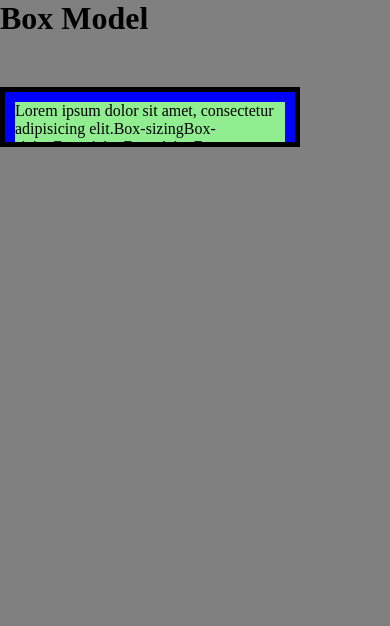
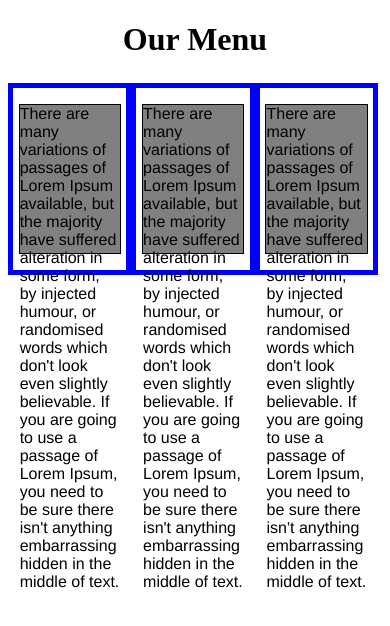
Before and after one commit to dcortazar/coursera-test, a plain HTML site: page module2-solution/index.html in a window 390 px wide. Drawn offline with Linux system fonts and the light colour scheme.

Commit message:
3 columnas

```diff
--- a/module2-solution/index.html
+++ b/module2-solution/index.html
@@ -2,47 +2,96 @@
 <html>
 <head>
 <meta charset="utf-8">
-<title>The Box Model</title>
+<meta name="viewport" content="width=device-width, initial-scale=1">
+<title>Responsive Layout</title>
 <style>
+
+/********** Base styles **********/
 * {
-	  box-sizing: border-box;
-	  margin: 0px;
-	  padding: 0px;
+  box-sizing: border-box;
+}
+h1 {
+  margin-bottom: 25px;
 }
 
-body {
-  margin: 0;
-  padding: 0;
-  background-color: gray;
+p {
+  border: 1px solid black;
+  background-color: grey;
+  width: 90%;
+  height: 150px;
+  margin-right: auto;
+  margin-left: auto;
+  font-family: Helvetica;
+  color: black;
 }
 
-#box {
-  background-color: blue;
-  padding: 10px;
-  border: 5px solid black;
-  width: 300px;
-  height: 60px;
-  margin-top: 50px;
-  overflow: auto;
-}
-#content {
-  background-color: #90EE90; /*green*/
+/* Simple Responsive Framework. */
+.row {
+  width: 100%;
 }
 
-h1 {
-  margin-bottom: 30px;
+/********** Large devices Desktop **********/
+@media (min-width: 992px) {
+  .col-lg-1, .col-lg-2, .col-lg-3 {
+    float: left;
+    border: 5px solid red;
+  }
+  .col-lg-1 {
+    width: 33.33%;
+  }
+  .col-lg-2 {
+    width: 33.33%;
+  }
+  .col-lg-3 {
+    width: 33.33%;
+  }
+}
+
+/********** Tablet devices **********/
+@media (min-width: 768px) and (max-width: 991px) {
+  .col-md-1, .col-md-2, .col-md-3 {
+    float: center;
+    border: 5px solid green;
+  }
+  .col-md-1 {
+    width: 50%;
+  }
+  .col-md-2 {
+    width: 25%;
+  }
+  .col-md-3 {
+    width: 25%;
+  }
+  }
+
+/********** Mobile devices **********/
+@media (max-width: 767px) {
+  .col-sm-1, .col-sm-2, .col-sm-3 {
+    float: left;
+    border: 5px solid blue;
+  }
+  .col-sm-1 {
+    width: 33%;
+  }
+  .col-sm-2 {
+    width: 33%;
+  }
+  .col-sm-3 {
+
+    width: 33%;
+  }
 }
 
 </style>
 </head>
 <body>
+<center><h1>Our Menu</h1></center>
 
-<h1>Box Model</h1>
-
-<div id="box">
-  <div id="content">Lorem ipsum dolor sit amet, consectetur adipisicing elit.Box-sizingBox-sizingBox-sizingBox-sizingBox-sizingBox-sizingBox-sizingBox-sizing </div>
+<div class="row">
+  <div class="col-lg-1 col-md-1 col-sm-1"><p>There are many variations of passages of Lorem Ipsum available, but the majority have suffered alteration in some form, by injected humour, or randomised words which don't look even slightly believable. If you are going to use a passage of Lorem Ipsum, you need to be sure there isn't anything embarrassing hidden in the middle of text.</p></div>
+  <div class="col-lg-1 col-md-1 col-sm-2"><p>There are many variations of passages of Lorem Ipsum available, but the majority have suffered alteration in some form, by injected humour, or randomised words which don't look even slightly believable. If you are going to use a passage of Lorem Ipsum, you need to be sure there isn't anything embarrassing hidden in the middle of text.</p></div>
+  <div class="col-lg-1 col-md-1 col-sm-2"><p>There are many variations of passages of Lorem Ipsum available, but the majority have suffered alteration in some form, by injected humour, or randomised words which don't look even slightly believable. If you are going to use a passage of Lorem Ipsum, you need to be sure there isn't anything embarrassing hidden in the middle of text.</p></div>
 </div>
-
 
 </body>
 </html>
```
